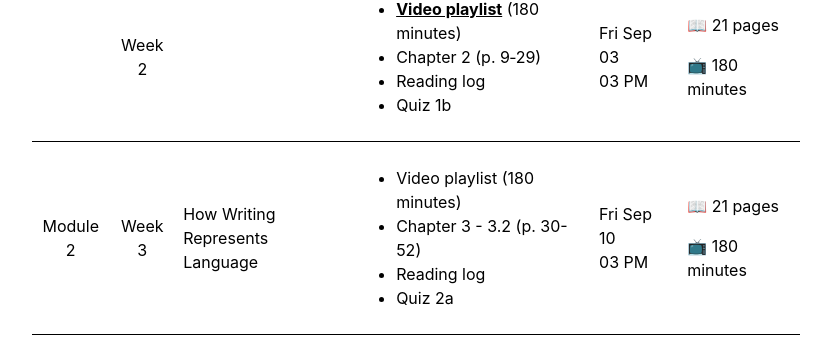
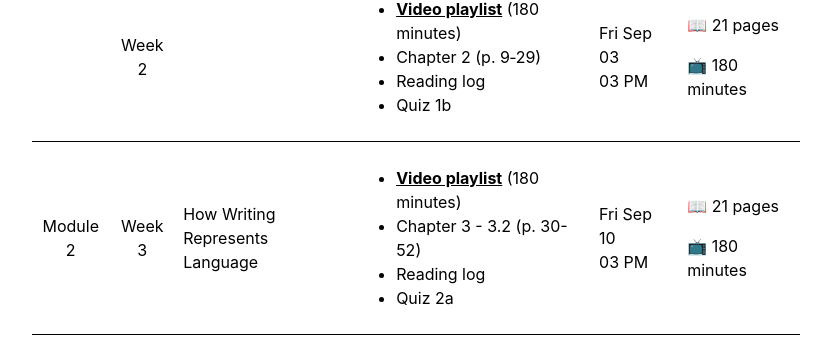
Before and after one commit to 2022-Spring-LING-270/2022-Spring-LING-270.github.io, a Jekyll site: the page built from schedule.md, in a window 1280 px wide and 900 px high, scrolled down 760 px. Shown: the part 92-453 px from the top of the window, without its empty margins (224-1055 px from the left). Built offline with Jekyll 4.4.1, drawn with Linux system fonts in a browser that asks for light colours; part of the change alters nothing that is shown.

```diff
--- a/_data/schedule.yaml
+++ b/_data/schedule.yaml
@@ -114,6 +114,7 @@
   reading:
     -
      title: "Video playlist"
+     url: "https://www.youtube.com/watch?v=WRduVA1v_-Q&list=PLydysiDoFy5UEbZjnqtxRzOpKzWkCsYWM"
      length:
        value: "180"
        unit: "minutes"
```
